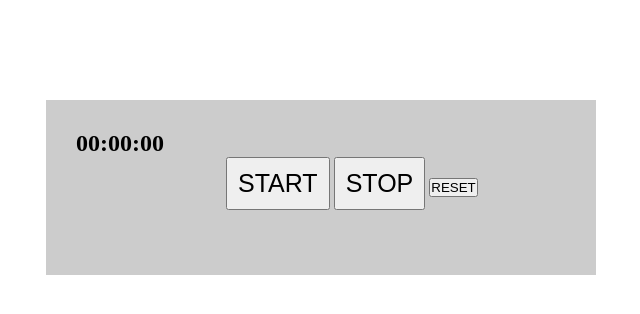
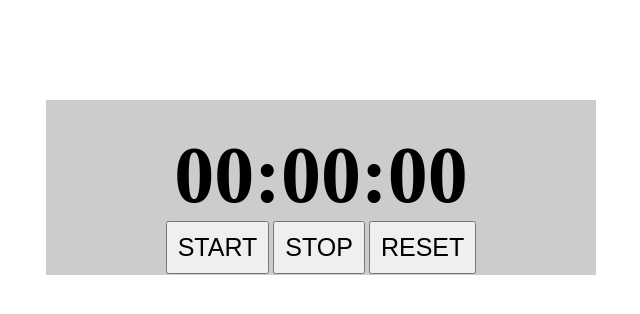
Before and after one commit to beellz/Simple-Timer, a plain HTML site: page index.html in a window 1280 px wide. Shown: the whole page, without its empty margins (319-959 px from the left). Drawn offline with Linux system fonts and the light colour scheme.

Commit message:
added the div to acomadate the stle with text align

```diff
--- a/style.css
+++ b/style.css
@@ -13,19 +13,25 @@
     padding: 30px;
 }
 
-.timer {
+.time {
     font-size: 80px;
     position: relative;
-    margin-left: 80px;
+    text-align: center;
+
 }
 
-#start {
+.btn{
+   text-align: center;
+ }
+
+ #start {
     font-size: 25px;
     font-family: sans-serif;
     width: 10px auto;
     padding: 10px;
-    margin-left: 150px;
+
 }
+
 
 #stop {
     font-size: 25px;
@@ -34,3 +40,12 @@
     padding: 10px;
 
 }
+
+#clear {
+    font-size: 25px;
+    font-family: sans-serif;
+    width: 10px auto;
+    padding: 10px;
+
+
+}
```
